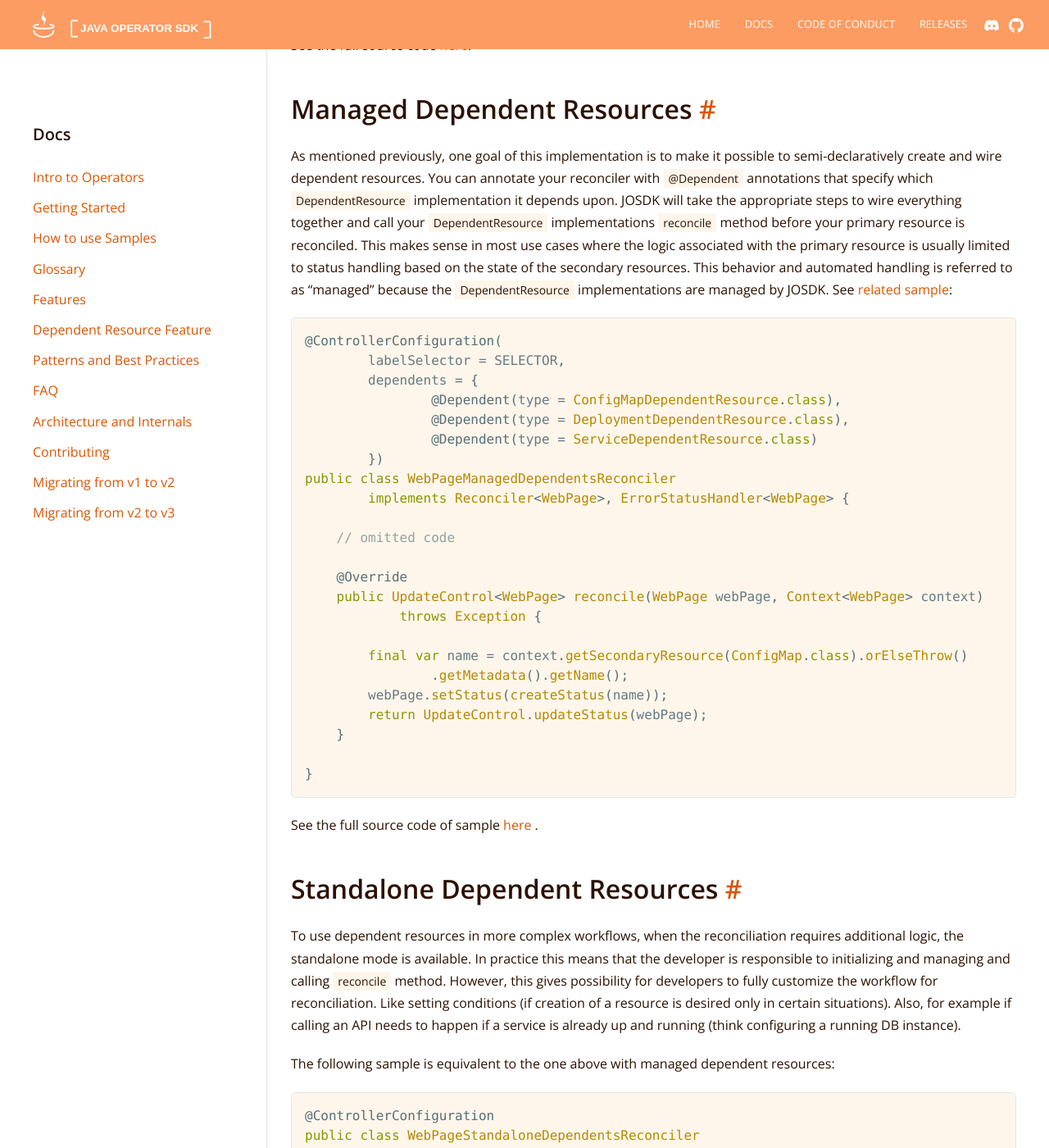
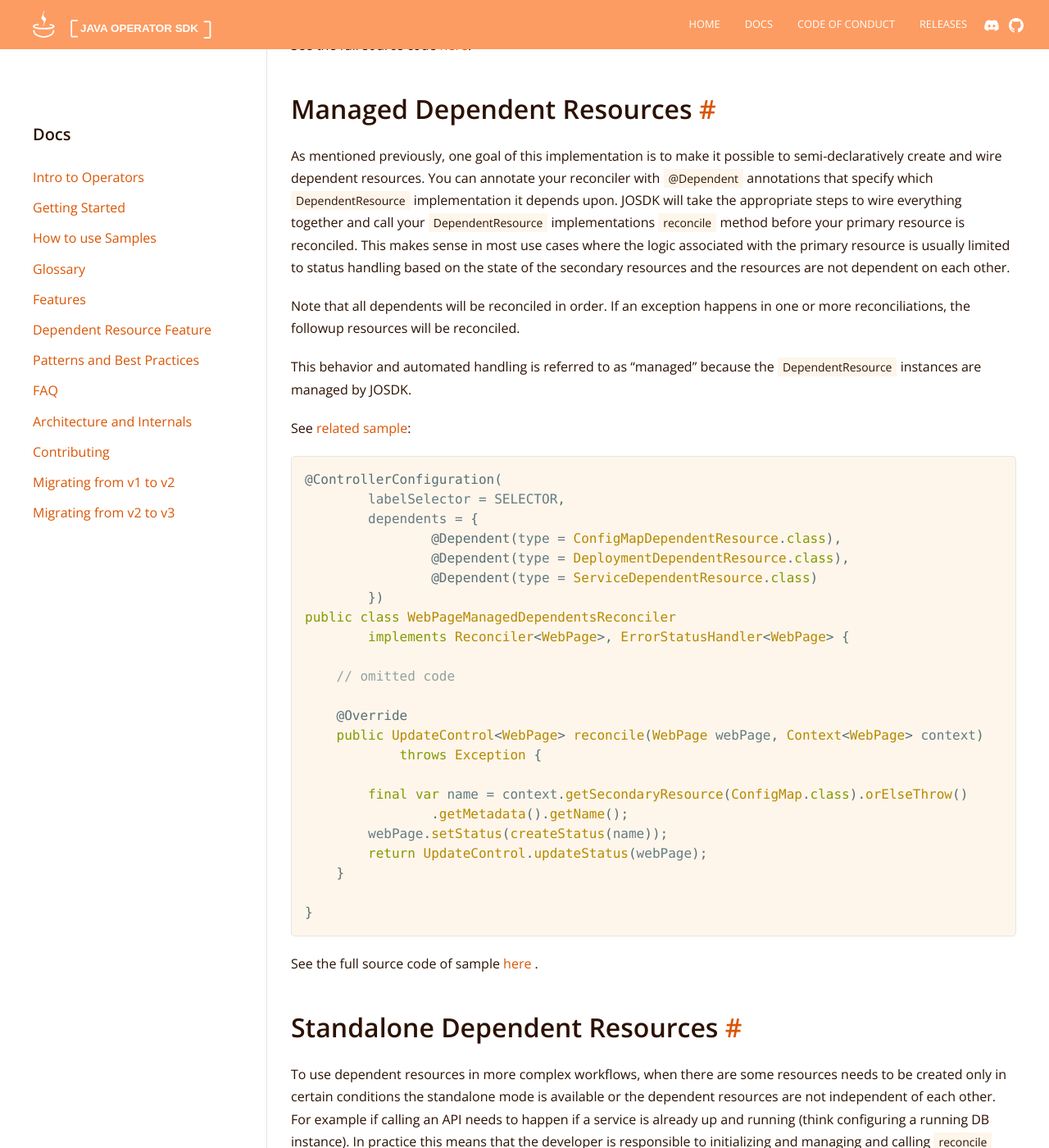
Before and after one commit to operator-framework/java-operator-sdk, a Jekyll site: the page built from docs/documentation/dependent-resources.md, in a window 1280 px wide and 1400 px high, scrolled down 3969 px. Shown: the whole window at 82% size. Built offline with Jekyll 4.4.1, drawn with Linux system fonts in a browser that asks for light colours; nearby versions of some CDN libraries; some of the changed text lies outside the part shown.

Commit message:
fix: dependent resource docs improvements

````diff
--- a/docs/documentation/dependent-resources.md
+++ b/docs/documentation/dependent-resources.md
@@ -143,9 +143,14 @@ dependent resources. You can annotate your reconciler with
 appropriate steps to wire everything together and call your
 `DependentResource` implementations `reconcile` method before your primary resource is reconciled. This makes sense in
 most use cases where the logic associated with the primary resource is usually limited to status handling based on the
-state of the secondary resources. This behavior and automated handling is referred to as "managed" because
-the `DependentResource`
-implementations are managed by JOSDK.
+state of the secondary resources and the resources are not dependent on each other.
+
+Note that all dependents will be reconciled in order. If an exception happens in one or more reconciliations, the
+followup resources will be reconciled.
+
+This behavior and automated handling is referred to as "managed" because the `DependentResource` instances
+are managed by JOSDK.
+
 See [related sample](https://github.com/java-operator-sdk/java-operator-sdk/blob/main/sample-operators/webpage/src/main/java/io/javaoperatorsdk/operator/sample/WebPageManagedDependentsReconciler.java):
 
 ```java
@@ -181,14 +186,15 @@ sample [here](https://github.com/java-operator-sdk/java-operator-sdk/blob/main/s
 
 ## Standalone Dependent Resources
 
-To use dependent resources in more complex workflows, when the reconciliation requires additional logic, the standalone
-mode is available. In practice this means that the developer is responsible to initializing and managing and
+To use dependent resources in more complex workflows, when there are some resources needs to be created only in certain
+conditions the standalone mode is available or the dependent resources are not independent of each other.
+For example if calling an API needs to happen if a service is already up and running
+(think configuring a running DB instance).
+In practice this means that the developer is responsible to initializing and managing and
 calling `reconcile` method. However, this gives possibility for developers to fully customize the workflow for
-reconciliation. Like setting conditions (if creation of a resource is desired only in certain situations). Also, for
-example if calling an API needs to happen if a service is already up and running
-(think configuring a running DB instance).
+reconciliation. Use standalone dependent resources for cases when managed does not fit.
 
-The following sample is equivalent to the one above with managed dependent resources:
+The sample is similar to one above it just performs additional checks, and conditionally creates an `Ingress`:
 
 ```java
 
@@ -249,8 +267,10 @@ There are multiple things happening here:
 
 1. Dependent resources are explicitly created and can be access later by reference.
 2. Event sources are produced by the dependent resources, but needs to be explicitly registered in this case.
-3. Reconciliation is called explicitly, but here the workflow customization is fully in the hand of the developer.
-4. Status is set in a different way, this is just an alternative way to show, that the actual state can be read using
+3. The input html is validated, and error message is set in case it is invalid.
+4. Reconciliation is called explicitly, but here the workflow customization is fully in the hand of the developer.
+5. An `Ingress` is created but only in case `exposed` flag set to true on custom resource.
+6. Status is set in a different way, this is just an alternative way to show, that the actual state can be read using
    the reference. This could be written in a same way as in the managed example.
 
 See the full source code of
````
Also changed, not shown: other parts of docs/documentation/dependent-resources.md (+14 -2 lines).
